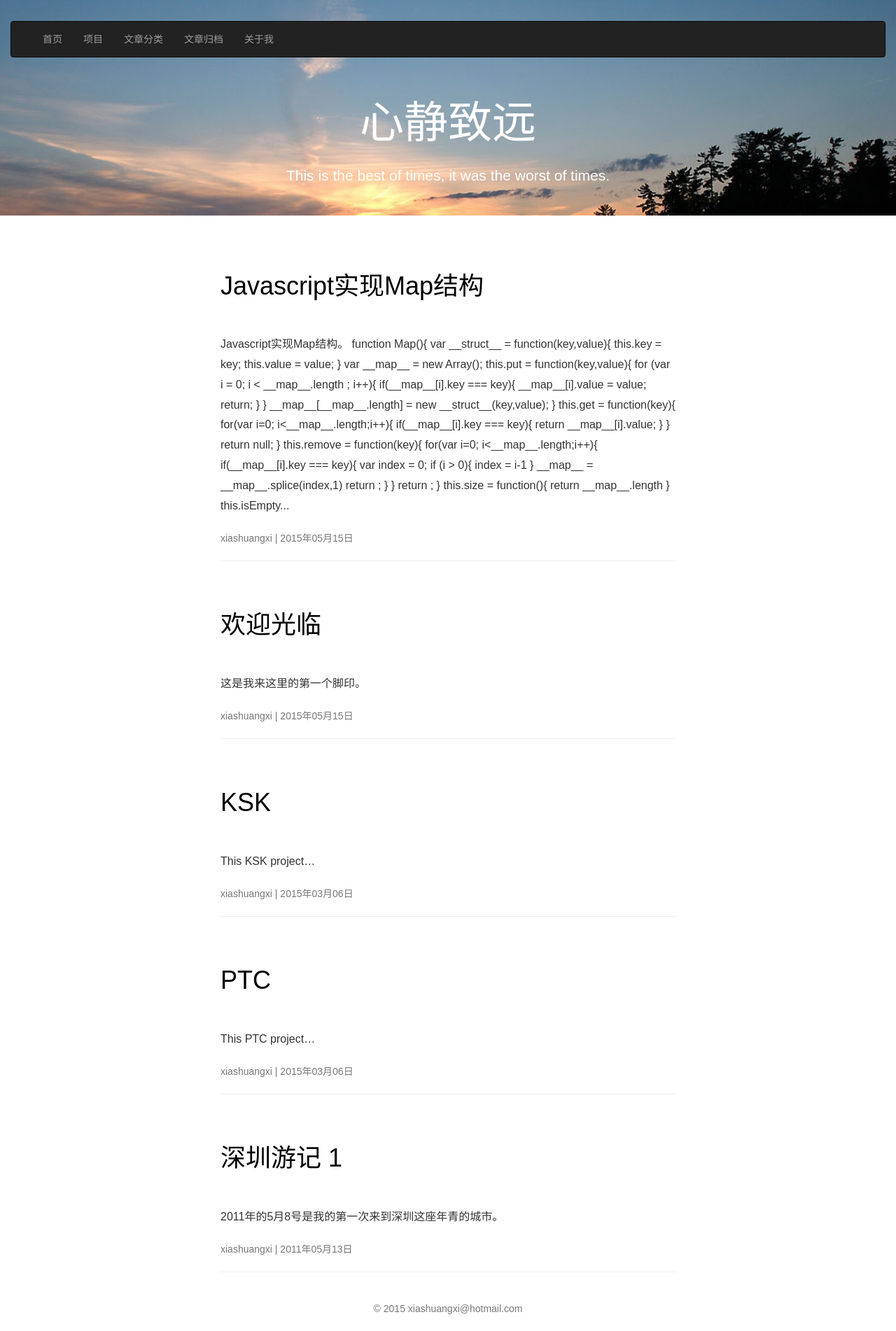
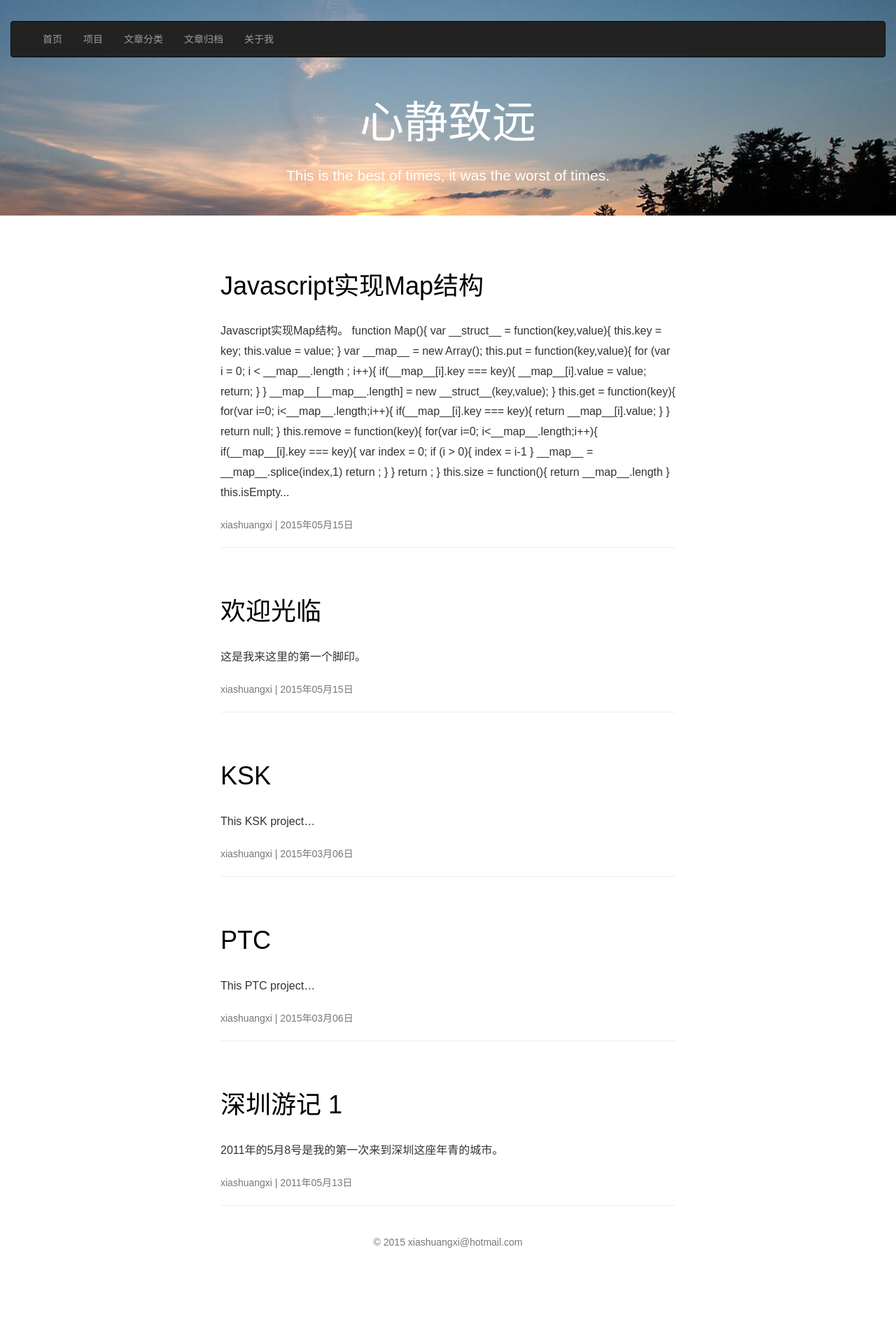
Before and after one commit to jinchangle/xiashuangxi.github.io, a Jekyll site: the page built from index.html, in a window 1280 px wide. Shown: the whole page at 70% size. Built offline with Jekyll 4.4.1, drawn with Linux system fonts in a browser that asks for light colours; nearby versions of some CDN libraries; the list of posts is cut into pages by our own code; comment, search, counter and statistics services are not loaded; after the commit the page ends 1807 px from its top, so only the background shows below that.

Commit message:
Please enter the commit message for your changes. Lines starting  with '' will be ignored, and an empty message aborts the commit.  On branch master  Your branch is up-to-date with 'origin/master'.
 Changes to be committed:
	modified:   _layouts/default.html

```diff
--- a/_layouts/default.html
+++ b/_layouts/default.html
@@ -6,7 +6,7 @@
 <!-- Begin page content -->
 {% for post in paginator.posts %}
     <div class="container docls">
-        <div class="page-header" style="border-bottom:0px solid #eee;">
+        <div class="page-header" style="border-bottom:0px solid #eee;padding-bottom: 0px; ">
             <a href='{{ site.baseurl }}{{ post.url }}'>
                 <h1>{{ post.title }}</h1>
             </a>
```
